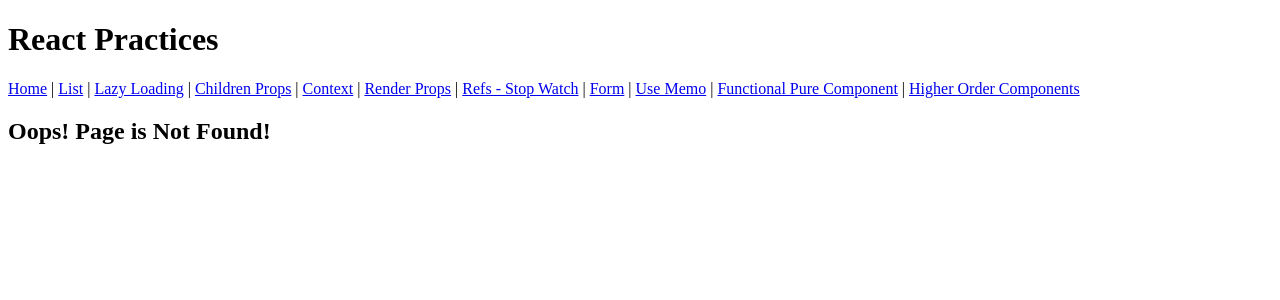
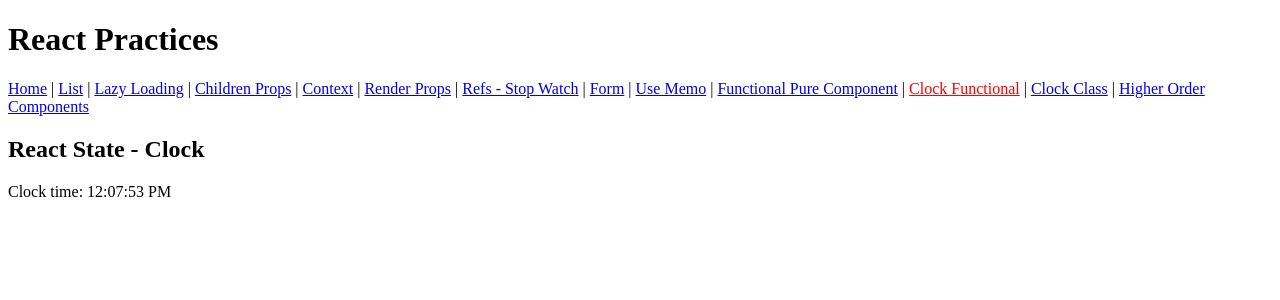
Before and after one commit to andyyusydney/react-practices, a React app: page /state/clockFunctional in a window 1280 px wide. Shown: the top 300 px of the page. Built offline with nearby package versions, Linux system fonts and the light colour scheme.

Commit message:
- react state in functional and class component.

```diff
--- /dev/null
+++ b/src/concepts/state/Clock.class.tsx
@@ -0,0 +1,29 @@
+import * as React from "react"
+
+class ClockClass extends React.Component<{}, {time: String}> {
+	constructor(props: {}) {
+		super(props)
+		this.state = {
+			time: new Date().toLocaleTimeString()
+		}
+	}
+	timerId: ReturnType<typeof setInterval> = null
+
+	componentDidMount() {
+		this.timerId = setInterval(() => {
+			this.setState({ time: new Date().toLocaleTimeString()})
+		}, 1000)
+	}
+
+	componentWillUnmount() {
+		clearInterval(this.timerId)
+	}
+
+	render() {
+		return (
+			<p>Class Clock: {this.state.time}</p>
+		)
+	}
+}
+
+export default ClockClass
--- /dev/null
+++ b/src/concepts/state/Clock.tsx
@@ -0,0 +1,22 @@
+import * as React from 'react'
+import { useEffect, useState } from 'react'
+
+const Clock = () => {
+	const [clockTime, setClockTime] = useState(new Date().toLocaleTimeString())
+
+	const timerId = setInterval(() => {
+		setClockTime(new Date().toLocaleTimeString())
+	}, 1000)
+
+	useEffect(() => {
+		return () => {
+			clearInterval(timerId)
+		}
+	}, [])
+
+	return (
+		<p>Clock time: {clockTime}</p>
+	)
+}
+
+export default Clock
--- a/src/index.tsx
+++ b/src/index.tsx
@@ -16,6 +16,8 @@ import MouseWrapper from "./concepts/inheritance/renderProps/MouseWrapper";
 import LazyLoadingWrapperComponent from "./concepts/lazy-loading";
 import NumerList from "./concepts/lists/lists";
 import StopWatch from "./concepts/refs/StopWatch";
+import Clock from "./concepts/state/Clock";
+import ClockClass from "./concepts/state/Clock.class";
 import "./index.css";
 
 const primaryNumberArray = [1, 3, 5, 7, 11, 13];
@@ -114,6 +116,23 @@ const App = () => {
 			  }
 		  ]
         },
+		{
+			path: "/state", element: (
+				<>
+				<h2>React State - Clock</h2>
+				<Outlet />
+				</>
+			),
+			children: [
+				{
+					path: "/state/clockFunctional", element: <Clock />
+				},
+				{
+					path: "/state/clockClass", element: <ClockClass />
+				}
+			]
+		},
+
         { path: "*", element: <NotFoundPage /> },
       ],
     },
@@ -149,6 +168,10 @@ const HomeComponent = () => {
           Functional Pure Component
         </NavLink>
         {" | "}
+		<NavLink to="/state/clockFunctional">Clock Functional</NavLink>
+		{" | "}
+		<NavLink to="/state/clockClass">Clock Class</NavLink>
+		{" | "}
         <NavLink to="/hoc">Higher Order Components</NavLink>
       </nav>
       <section>
```
